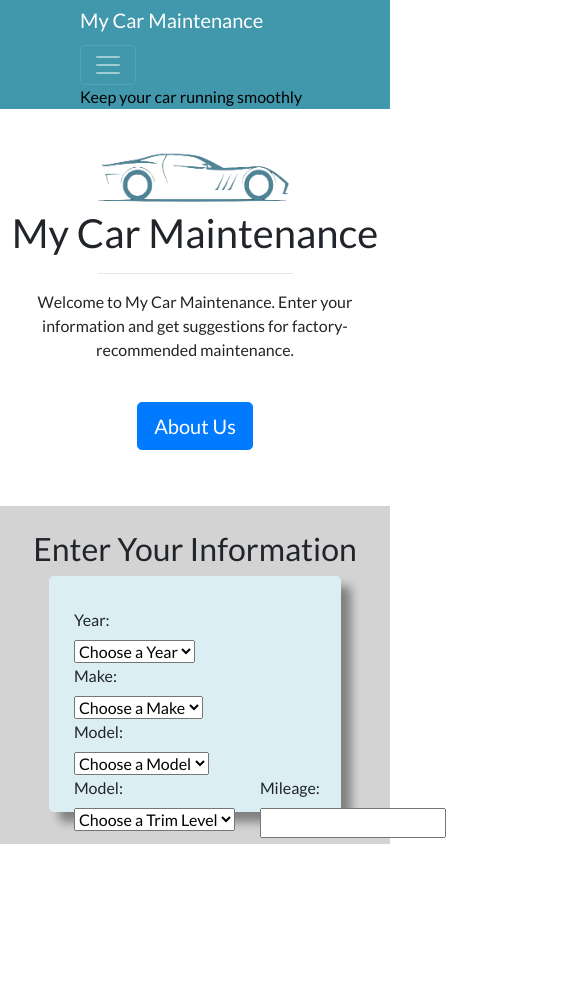
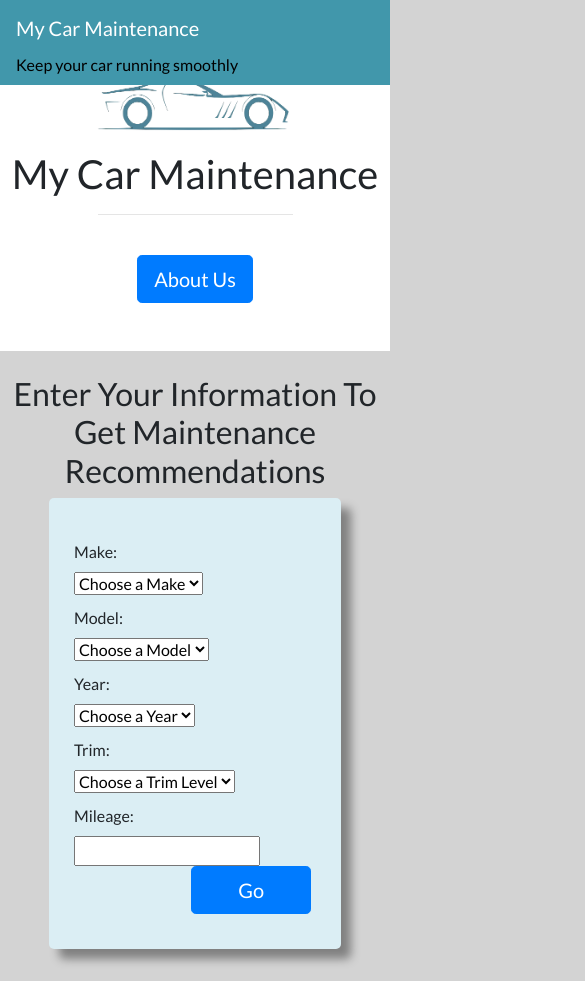
Before and after one commit to Fourty-Too/cs356-desktop, a React (Create React App) app: page / in a window 390 px wide. Shown: the top 981 px of the page, 585 px wide, since content can reach past the window. Before the commit the page ends 844 px from the top, so only its background shows below. Built offline with nearby package versions, Linux system fonts and the light colour scheme.

Commit message:
Made responsive design changes and some minor detail changes.

```diff
--- a/public/index.html
+++ b/public/index.html
@@ -1,12 +1,10 @@
 <!DOCTYPE html>
 <html lang="en">
+
 <head>
   <meta charset="utf-8" />
-    <link rel="shortcut icon" href="%PUBLIC_URL%/favicon.ico" />
-    <meta
-      name="viewport"
-      content="width=device-width, initial-scale=1, shrink-to-fit=no"
-    />
+  <link rel="shortcut icon" href="%PUBLIC_URL%/icon.ico" />
+  <meta name="viewport" content="width=device-width, initial-scale=1, shrink-to-fit=no" />
   <meta name="theme-color" content="#000000" />
   <!--
       manifest.json provides metadata used when your web app is added to the
@@ -22,10 +20,11 @@
       work correctly both with client-side routing and a non-root public URL.
       Learn how to configure a non-root public URL by running `npm run build`.
     -->
-    <title>My CS 356 Project</title>
+  <title>My Car Maintenance</title>
   <link href="https://fonts.googleapis.com/css?family=Lato" rel="stylesheet">
 </head>
-  <body>
+
+<body style="background-color:#D3D3D3;">
   <noscript>You need to enable JavaScript to run this app.</noscript>
   <div id="root"></div>
   <!--
@@ -39,4 +38,5 @@
       To create a production bundle, use `npm run build` or `yarn build`.
     -->
 </body>
+
 </html>
--- a/src/components/App.js
+++ b/src/components/App.js
@@ -6,15 +6,10 @@ import logo from './images/photo.png';
 class App extends React.Component {
 	render() {
 		return (
-			<div className="container-fluid" style={{justifyContent: 'center', alignItems: 'center', paddingBottom: 100, paddingLeft: 0, paddingRight: 0, paddingTop: 0}}>
+			<div className="container-fluid" style={{justifyContent: 'center', alignItems: 'center', paddingBottom: 100, paddingLeft: 0, paddingRight: 0, paddingTop: 0, marginBottom: 0, backgroundColor: 'white'}}>
 
-				<nav className="navbar navbar-expand-sm bg-color navbar-dark" style={{backgroundColor: '#4197AB'}, {padding: '0 5rem'}}>
+				<nav className="navbar navbar-expand-sm fixed-top bg-color navbar-dark" style={{backgroundColor: '#4197AB', marginBottom: 20, paddingBottom: '20px'}, {padding: '0 5rem 9'}}>
 					<Link className="navbar-brand" to="/" activeclassname="active" style={{paddingBottom: '10px'}}>My Car Maintenance</Link>
-					<button className="navbar-toggler" type="button" data-toggle="collapse"
-							data-target="#collapsibleNavbar">
-						<span className="navbar-toggler-icon">
-						</span>
-					</button>
 					<p className="subtitle" to="/" activeclassname="active" style={{ color: 'black', marginTop: 'auto', marginBottom: 'auto', height: '75%' }}>Keep your car running smoothly</p>
 					<div className="collapse navbar-collapse" id="collapsibleNavbar">
 						<ul className="navbar-nav">
@@ -22,8 +17,8 @@ class App extends React.Component {
 					</div>
 				</nav>
 
-				<div>
-				<img src={logo} className="center" alt="Logo" style={{height: 275, width: 300, paddingTop: 28, paddingBottom: 28}}/>
+				<div style={{overflow: 'scroll', height: 50, backgroundColor: 'white'}}>
+				<img src={logo} className="center" alt="Logo" style={{height: 225, width: 300,  marginBottom: 20, marginTop: 2}}/>
 				</div>
 
 			</div>
--- a/src/components/about/AboutPage.js
+++ b/src/components/about/AboutPage.js
@@ -4,9 +4,17 @@
 import React from 'react';
 import { Link } from 'react-router-dom';
 
+function changeBackground() {
+	document.body.style.background = "white";
+}
+
 class AboutPage extends React.Component {
+
 	render() {
+		changeBackground();
+
 		return (
+			<div className="container-fluid" style={{width: '100%', height: '100%', backgroundColor: 'white', paddingBottom: 30}}>
 				<div className="text-center" style={{padding: '2rem 5rem', width: "50%", marginTop: 30, marginLeft: 'auto', marginRight: 'auto', backgroundColor: "#D3D3D3", borderRadius: '5px',
 					boxShadow: '10px 10px 10px grey'}}>
 					<h1>About Us</h1>
@@ -20,6 +28,7 @@ class AboutPage extends React.Component {
 					<Link to="home" className="btn btn-primary btn-lg" style={{width: '120px'}}>Back</Link>
 					</div>
 				</div>
+			</div>
 		);
 	}
 }
--- a/src/components/home/HomePage.js
+++ b/src/components/home/HomePage.js
@@ -1,29 +1,54 @@
 import React from 'react';
 import { Link } from 'react-router-dom';
 
+function changeBackground(color) {
+	document.body.style.background = color;
+}
+
 class HomePage extends React.Component {
+
 	render() {
+		changeBackground("#D3D3D3");
+
 		return (
-			<div className=" text-center">
-				<div className="welcomSection">
+			<div className="container-fluid" style={{backgroundColor: "#D3D3D3", overflow: "scroll", width: '100%', padding: 0, margin: 0, height: '100%'}}>
+				<div className="text-center" style={{backgroundColor: "white", width: '100%', height: '100%', padding: 0, margin: 0}}>
 					<h1>My Car Maintenance</h1>
 					<hr width="50%">
 					</hr>
-					<p>Welcome to My Car Maintenance. Enter your information and get suggestions
-					for factory-recommended maintenance.</p>
 					<br></br>
 					<Link to="about" className="btn btn-primary btn-lg">About Us</Link>
+					<br/><br/>
+					<br/>
 				</div>
 
 				<br></br>
 
-				<div style={{backgroundColor: "#D3D3D3", bottom: 0, position: 'absolute', width: '100%'}}>
-					<br></br>
-					<h2> Enter Your Information</h2>
+				<div className="text-center" style={{backgroundColor: "#D3D3D3", width: '100%', height: '100%', padding: 0, margin: 0}}>
+					<h2> Enter Your Information To Get Maintenance Recommendations</h2>
 					<div className="jumbotron text-start" style={{justifyContent: 'center', alignItems: 'center', width: '75%', marginLeft: 'auto', marginRight: 'auto', backgroundColor: '#DBEEF4',   borderRadius: '5px',
-					  boxShadow: '10px 10px 10px grey'}}>
+					  boxShadow: '10px 10px 10px grey', paddingBottom: 35, paddingRight: 15}}>
 					<form style={{width: '93%', marginLeft: 'auto', marginRight: 'auto'}}>
-						<div style={{float: 'left', display: 'inline-block', marginRight: 25, textAlign: 'left'}}>
+
+						<div style={{float: 'left', display: 'inline-block', marginRight: 25, textAlign: 'left', paddingTop: "10px"}}>
+							<label htmlFor="name">Make: </label>
+							<br/>
+							<select name="make">
+								<option value="makeChoice">Choose a Make</option>
+								<option value="mazda">Mazda</option>
+							</select>
+						</div>
+
+						<div style={{float: 'left', display: 'inline-block', marginRight: 25, textAlign: 'left', paddingTop: "10px"}}>
+							<label htmlFor="name">Model: </label>
+							<br/>
+							<select name="model">
+								<option value="modelChoice">Choose a Model</option>
+								<option value="miata">MX-5 Miata</option>
+							</select>
+						</div>
+
+						<div style={{float: 'left', display: 'inline-block', marginRight: 25, textAlign: 'left', paddingTop: "10px"}}>
 							<label htmlFor="name">Year: </label>
 							<br/>
 							<select name="year">
@@ -32,26 +57,8 @@ class HomePage extends React.Component {
 							</select>
 						</div>
 
-						<div style={{float: 'left', display: 'inline-block', marginRight: 25, textAlign: 'left'}}>
-							<label htmlFor="name">Make: </label>
-							<br/>
-							<select name="make">
-								<option value="makeChoice">Choose a Make</option>
-								<option value="mazda">Mazda</option>
-							</select>
-						</div>
-
-						<div style={{float: 'left', display: 'inline-block', marginRight: 25, textAlign: 'left'}}>
-							<label htmlFor="name">Model: </label>
-							<br/>
-							<select name="model">
-								<option value="modelChoice">Choose a Model</option>
-								<option value="miata">MX-5 Miata</option>
-							</select>
-						</div>
-
-						<div style={{float: 'left', display: 'inline-block', marginRight: 25, textAlign: 'left'}}>
-							<label htmlFor="name">Model: </label>
+						<div style={{float: 'left', display: 'inline-block', marginRight: 25, textAlign: 'left', paddingTop: "10px"}}>
+							<label htmlFor="name">Trim: </label>
 							<br/>
 							<select name="trim">
 								<option value="trimChoice">Choose a Trim Level</option>
@@ -59,17 +66,17 @@ class HomePage extends React.Component {
 							</select>
 						</div>
 
-						<div style={{float: 'left', display: 'inline-block', marginRight: 25, textAlign: 'left', marginRight: 0, width: '40px'}}>
+						<div style={{float: 'left', display: 'inline-block', textAlign: 'left', marginRight: 0, paddingTop: "10px"}}>
 							<label htmlFor="name">Mileage: </label>
 							<br/>
-							<input id="mileageInput" type="text"></input>
+							<input id="mileageInput" type="text" style={{width: '100%'}}></input>
 						</div>
 
 					</form>
 
 					<br/>
 
-					<div className="Go" style={{marginTop: '100px', marginLeft: '650px'}}>
+					<div class="text-right" style={{marginRight: 0, marginTop: "100px", paddingRight: 15, paddingTop: 30}}>
 						<Link to="results" className="btn btn-primary btn-lg" style={{width: '120px'}}>Go</Link>
 					</div>
 
--- a/src/components/results/ResultsPage.js
+++ b/src/components/results/ResultsPage.js
@@ -5,13 +5,45 @@ import React from 'react';
 import { Link } from 'react-router-dom';
 
 class ResultsPage extends React.Component {
+	constructor(props) {
+	  super(props);
+	  this.state = { width: 0, height: 0 };
+	  this.updateWindowDimensions = this.updateWindowDimensions.bind(this);
+	}
+
+	componentDidMount() {
+	  this.updateWindowDimensions();
+	  window.addEventListener('resize', this.updateWindowDimensions);
+	}
+
+	componentWillUnmount() {
+	  window.removeEventListener('resize', this.updateWindowDimensions);
+	}
+
+	updateWindowDimensions() {
+	  this.setState({ width: window.innerWidth, height: window.innerHeight });
+	}
+
 	render() {
+		var button1 = undefined;
+		var button2 = undefined;
+
+		if (this.state.width > 666) {
+			button1 = <Link to="allResults" className="btn btn-primary btn-lg" style={{marginLeft: 40, marginRight: 40, marginBottom: 40, float: 'left', width: 140}}>View All</Link>
+
+			button2 = <Link to="home" className="btn btn-primary btn-lg" style={{marginRight: 40, marginLeft: 40, marginBottom: 40, float: 'right', width: 140}}> Start Over</Link>
+		} else {
+			button1 = <Link to="allResults" className="btn btn-primary btn-lg" style={{marginLeft: 'auto', marginRight: 'auto', width: '75%', marginBottom: 40, float: 'left', width: 140}}>View All</Link>
+
+			button2 = <Link to="home" className="btn btn-primary btn-lg" style={{marginLeft: 'auto', marginRight: 'auto', width: '75%', marginBottom: 40, float: 'right', width: 140}}> Start Over</Link>
+		}
+
 		return (
-			<div className="text-center" style={{padding: '2rem 5rem', width: "100%", marginLeft: 'auto', marginRight: 'auto', display: 'inline-block', backgroundColor: "#D3D3D3", bottom: 0, position: 'absolute', height: '80%'}}>
+			<div className="text-center" style={{padding: '2rem 5rem', width: "100%", marginLeft: 'auto', marginRight: 'auto', display: 'inline-block', backgroundColor: "#D3D3D3", height: '80%'}}>
 			<h1>Your Car:  </h1> <h3>1997 Mazda MX-5 Miata 1.8L, 169000 miles</h3>
 
-					<div className="jumbotron text-start" style={{justifyContent: 'center', alignItems: 'center', width: '80%', marginLeft: 'auto', marginRight: 'auto', backgroundColor: '#DBEEF4',   borderRadius: '5px',
-						boxShadow: '10px 10px 10px grey', height: '425px'}}>
+					<div className="jumbotron text-start" style={{justifyContent: 'center', alignItems: 'center', backgroundColor: '#DBEEF4',   borderRadius: '5px',
+						boxShadow: '10px 10px 10px grey', paddingBottom: 100, marginBottom: 20}}>
 
 						<b><h1>Congratulations!</h1></b>
 
@@ -25,10 +57,9 @@ class ResultsPage extends React.Component {
 
 						<br/> <br/>
 
-						<Link to="allResults" className="btn btn-primary btn-lg" style={{marginLeft: 40, float: 'left', width: 500}}>Show Me All Maintenance For This Vehicle</Link>
 
-						<Link to="home" className="btn btn-primary btn-lg" style={{marginRight: 40, float: 'right', width: 230}}> Start Over</Link>
-
+						{button1}
+						{button2}
 
 					</div>
 			</div>
--- a/src/index.css
+++ b/src/index.css
@@ -5,6 +5,7 @@
 body {
   margin: 0;
   padding: 0;
+  background-color: #D3D3D3;
   -webkit-font-smoothing: antialiased;
   -moz-osx-font-smoothing: grayscale;
 }
```
Also changed, not shown: src/components/allResults/AllResults.js (+38 -7 lines), src/components/images/image.ico.png (added), 23 other files (tests, documents, lock files or other folders). Lines whose indentation alone changed are shown as unchanged.
